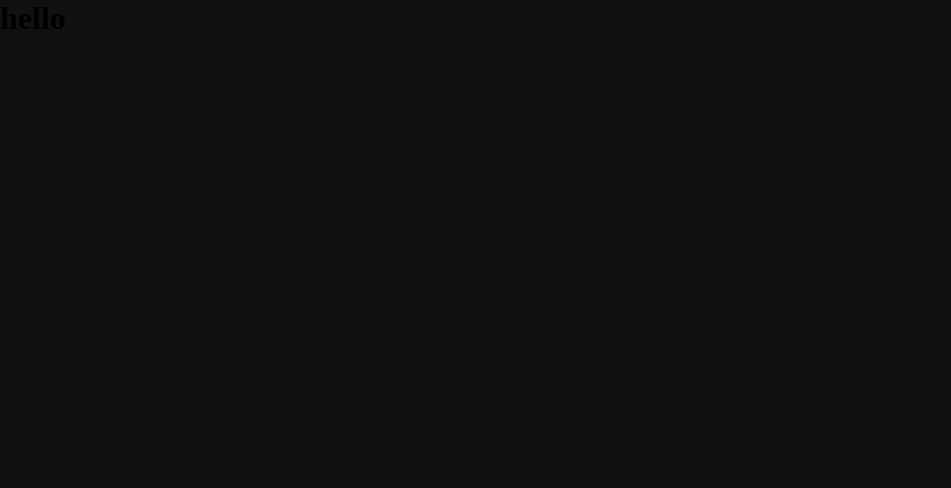
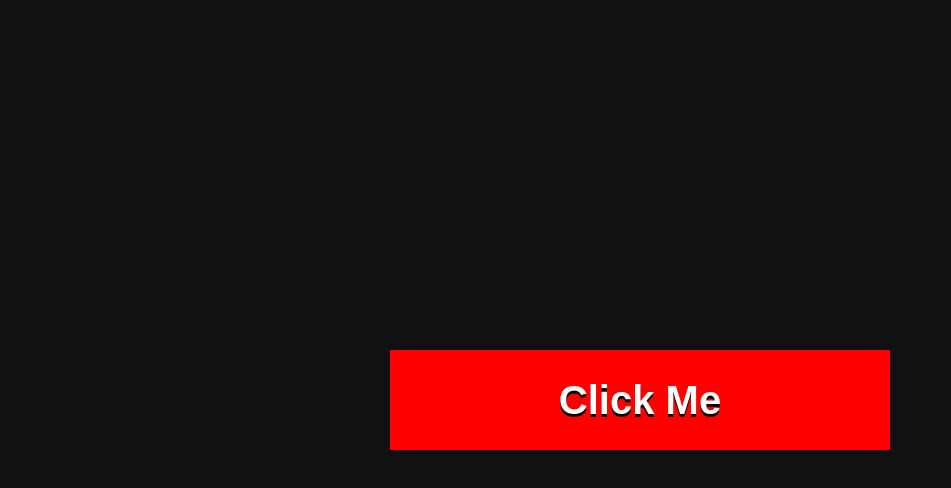
Before and after one commit to Hassain-Shaik/css-transitions, a plain HTML site: page transition/button/button.html in a window 1280 px wide. Shown: the whole page, without its empty margins (0-951 px from the left). Drawn offline with Linux system fonts and the light colour scheme.

Commit message:
created button folder and added button.html and button.css

```diff
--- /dev/null
+++ b/transition/button/button.css
@@ -0,0 +1,39 @@
+* {
+  margin: 0;
+  padding: 0;
+}
+body {
+  position: relative;
+  width: 100%;
+  height: 100vh;
+  background-color: #111;
+}
+.button {
+  background-color: red;
+  font-weight: bold;
+  width: 500px;
+  height: 100px;
+  font-size: 40px;
+  font-family: sans-serif;
+  text-align: center;
+  line-height: 100px;
+  position: absolute;
+  top: 50%;
+  left: 50%;
+  transform: translate(-50%, -50%);
+  color: white;
+  text-shadow: 0 3px black;
+  text-transform: capitalize;
+  transition-property: all;
+  transition-duration: 0.5s;
+}
+
+.button:hover {
+  box-shadow: 0 0 30px red;
+  text-shadow: 0 0 3px white;
+  width: 700px;
+  /* height: 200px; */
+  /* line-height: 200px;
+  font-size: 60px; */
+  /* background-color: aquamarine; */
+}
--- a/transition/index.html
+++ b/transition/button/button.html
@@ -5,9 +5,9 @@
     <meta http-equiv="X-UA-Compatible" content="IE=edge" />
     <meta name="viewport" content="width=device-width, initial-scale=1.0" />
     <title>Document</title>
-    <link rel="stylesheet" href="index.css" />
+    <link rel="stylesheet" href="button.css" />
   </head>
   <body>
-    <h1>hello</h1>
+    <div class="button">click me</div>
   </body>
 </html>
--- a/transition/index.css
+++ /dev/null
@@ -1,10 +0,0 @@
-* {
-  margin: 0;
-  padding: 0;
-}
-body {
-  position: relative;
-  width: 100%;
-  height: 100vh;
-  background-color: #111;
-}
```
